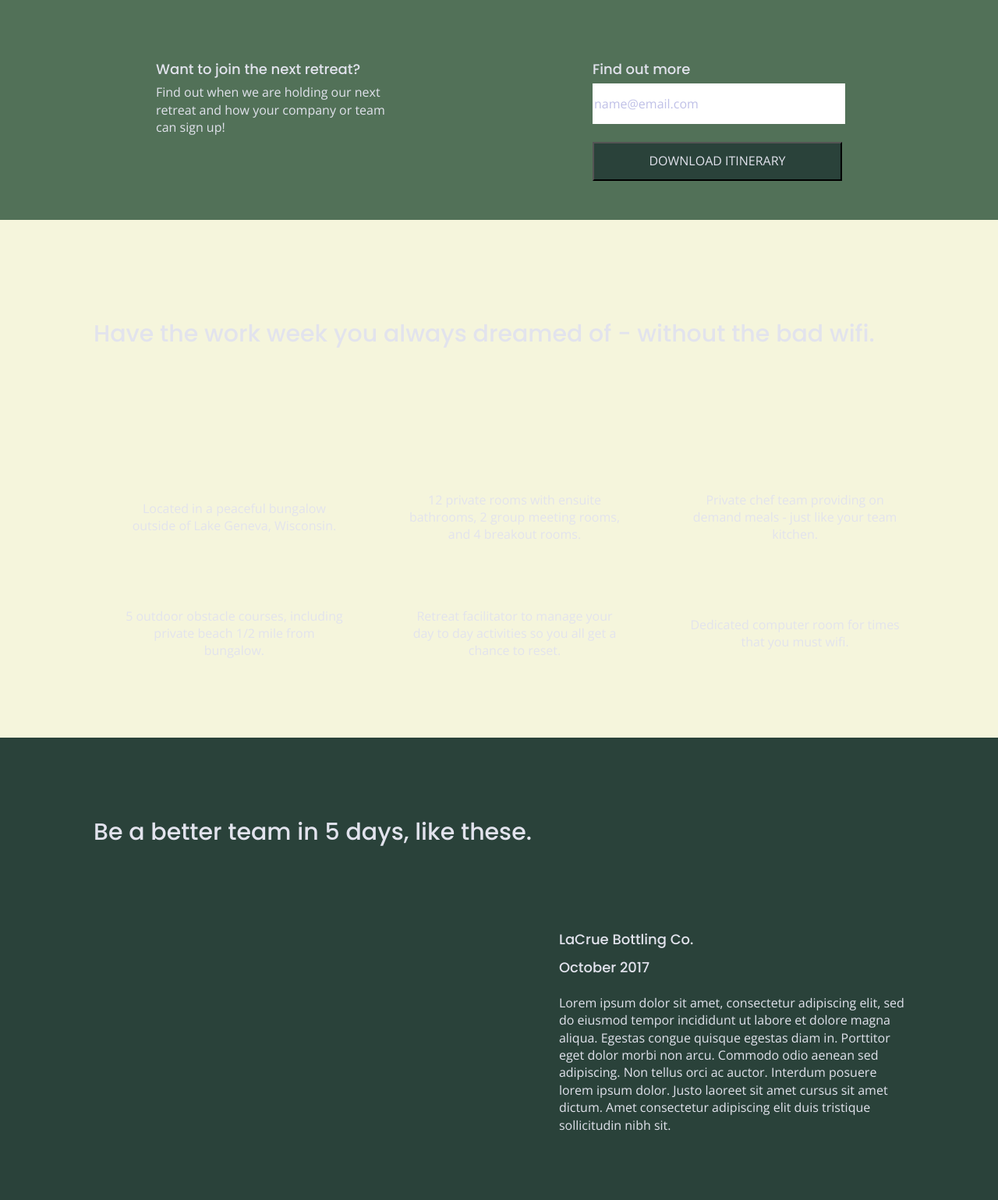
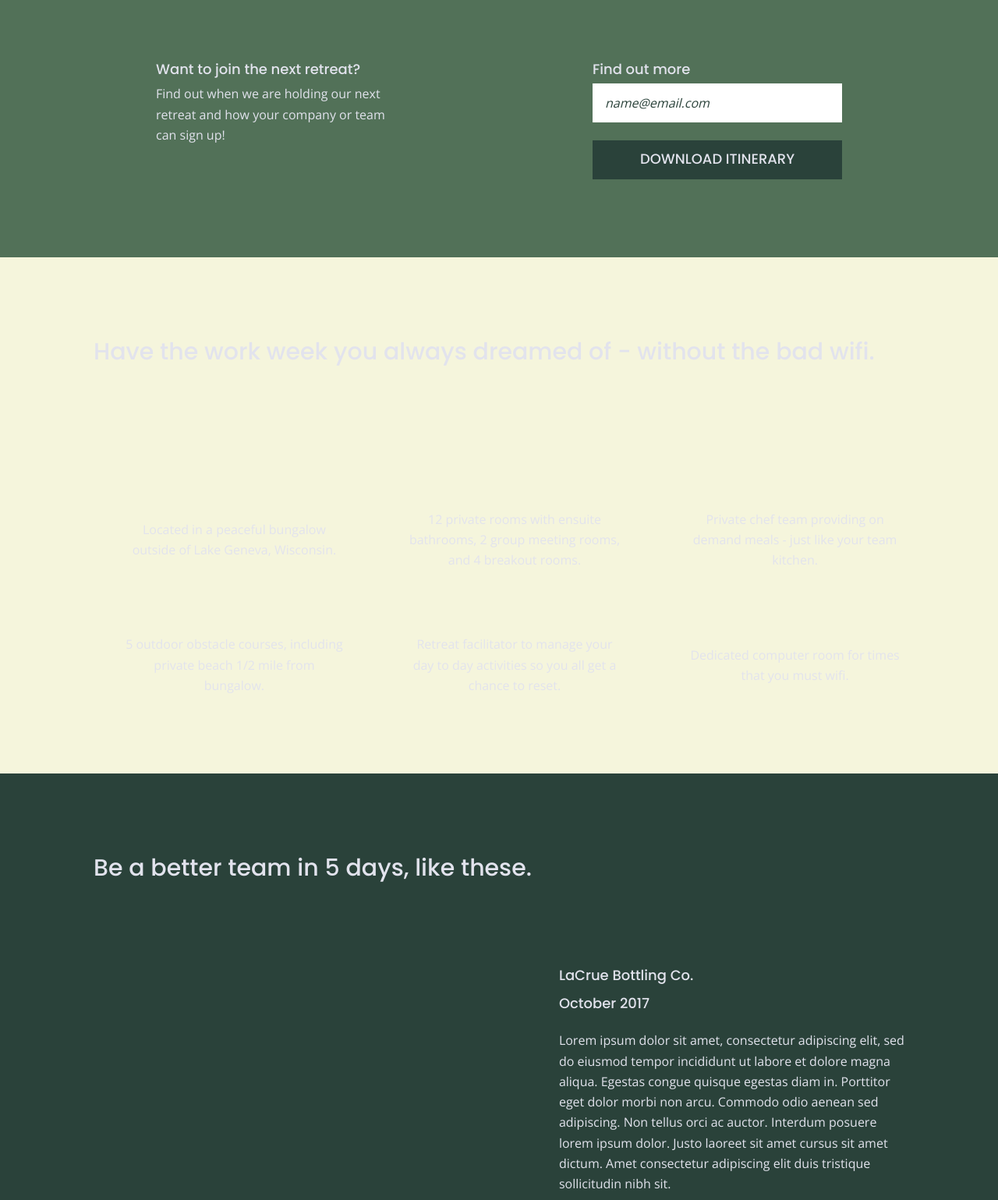
Before and after one commit to Brenda-CW/unplugged-retreat, a plain HTML site: page index.html in a window 1280 px wide. Shown: the part 201-1740 px from the top of the page at 78% size. Drawn offline with nearby package versions, Linux system fonts and the light colour scheme.

Commit message:
text styles finessed again

```diff
--- a/css/main.css
+++ b/css/main.css
@@ -128,7 +128,9 @@ h3, h4 {
   font-weight: normal;
   line-height: 2em;
 }
-
+p {
+  line-height: 1.642em;
+}
 p address, .copyright  {
   font-family: 'Open Sans', sans-serif;
   font-size:0.875em;
@@ -260,22 +262,32 @@ address {
     align-items:flex-start;
     flex-flow:column nowrap;
     width: 100%;
+    padding-bottom: 50px;
   }
 
   [value="name@email.com"] {
+    box-sizing: border-box;
     width:100%;
     height:50px;
     background: white;
     border:none;
-    color: #bfc0e7;
-    /****  HOW DO I ADD SPACES BEFORE EMAIL IN BOX  ***/
+    color: #2a423a;
+    font-style: italic;
+    padding: 1em;
+    /****  HOW DO I ADD SPACES BEFORE EMAIL IN  - padding, see above  ***/
   }
 
-  [value="DOWNLOAD ITINERARY"] {
+  [value="download itinerary"] {
       width:100%;
       height:50px;
       background: #2a423a;
-    color: #e2e3ed;
+      color: #e2e3ed;
+      font-family: 'Poppins', Helvetica, Arial, sans-serif;
+      font-weight: 500;
+      font-size: 1.125em;
+      border: none;
+      text-align: center;
+      text-transform: uppercase;
   }
    /* --------  FEATURES AREA  ----------*/
 
@@ -289,12 +301,15 @@ address {
     justify-content: center;
     align-items: center;
     flex-wrap:wrap;
-    padding: 0 20px;
+    padding: 50px 20px;
   }
 
   .features figure {
   }
 
+  .features h2 {
+    margin:0;
+  }
   .features article {
     display:flex;
     justify-content: center;
@@ -322,7 +337,7 @@ address {
     justify-content: flex-start;
     align-items: center;
     flex-wrap:wrap;
-    padding: 0 20px;
+    padding: 50px 20px;
   }
 
   .reviews article {
@@ -334,11 +349,16 @@ address {
 
   .reviews article figure {
     width:100%;
+    padding: 20px 0;
+    margin: 0px;
   }
 
   .review-lacrue {
   }
 
+  .reviews h2 {
+    margin:0px;
+  }
   .reviews h3 {
   }
    /*------- MOBILE STYLES - ABOUT PAGE ---------*/
@@ -354,6 +374,7 @@ address {
 
   .mission-content {
     margin: 0px 20px;
+    padding-bottom: 50px;
     display: flex;
     justify-content: center;
     align-items: center;
@@ -377,7 +398,7 @@ address {
 
     /* ---------ABOUT - CONTACT SECTION  -------- */
 
-  .contact-section {
+    .contact-section {
     background-color: #2a423a;
   }
   .contact-section .content-wrapper {
@@ -386,10 +407,17 @@ address {
     align-items: flex-start;
     flex-flow:column wrap;
     margin: 0px 20px;
-    padding-bottom: 30px;
+    padding: 50px 0;
   }
 
-  .contact-section address {
+  .contact-section .content-wrapper h2 {
+    margin: 0px;
+  }
+
+  .contact-section .content-wrapper h4 {
+    margin: 13px 0px;
+
+  }  .contact-section address {
   }
    /* -------------- MOBILE STYLES - FAQ PAGE ---------*/
 
@@ -407,6 +435,7 @@ address {
   }
 
    .faq article {
+     padding-bottom: 25px;
    }
 
    /* --------- FOOTER -------- */
--- a/index.html
+++ b/index.html
@@ -65,7 +65,7 @@
         <div class="form">
           <h3>Find out more</h3>
           <input type="email" name="name" value="name@email.com">&nbsp;&nbsp;
-          <input type="button" value="DOWNLOAD ITINERARY">
+          <input type="button" value="download itinerary">
         </div>
 
       </div> <!--aside content wrapper ends -->
```
